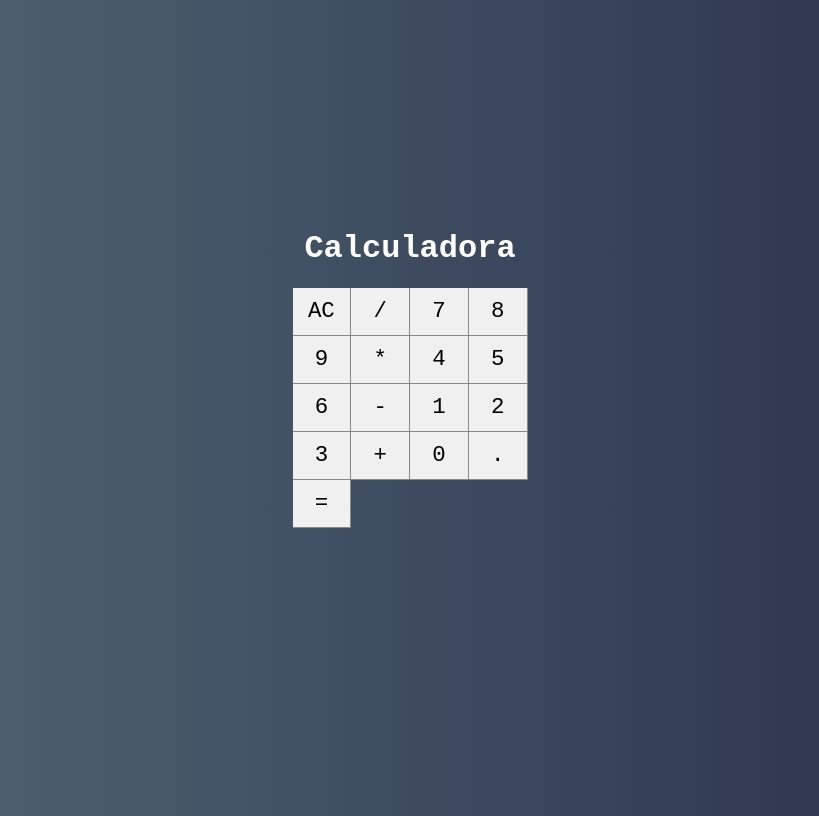
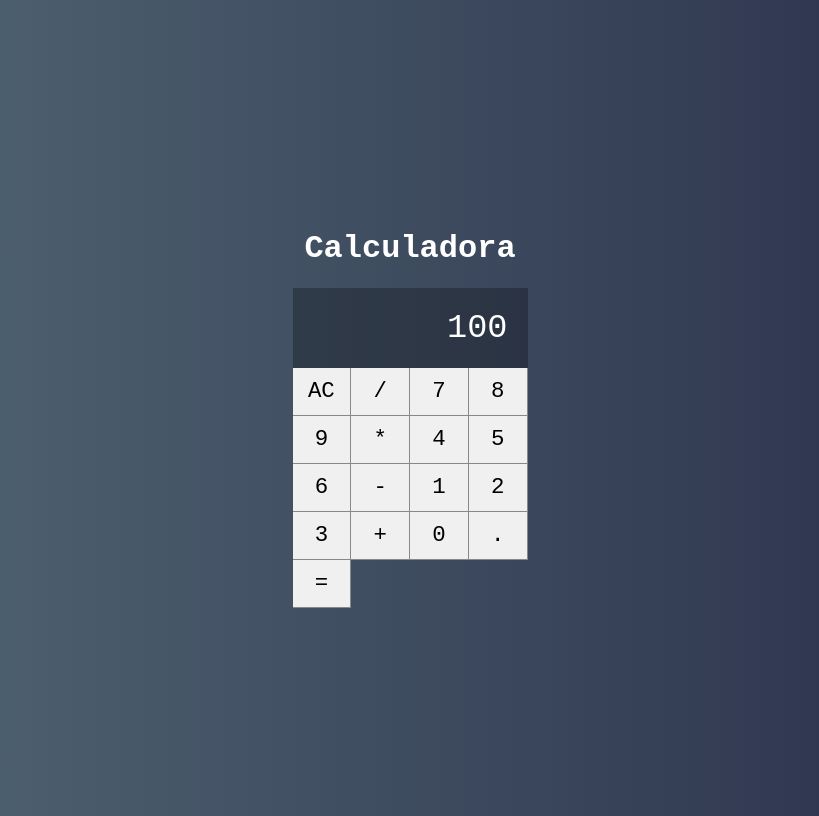
Before and after one commit to leandrosfarias/calculadora-react, a React (Create React App) app: page / in a window 1280 px wide. Shown: the whole page, without its empty margins (230-1049 px from the left). Built offline with nearby package versions, Linux system fonts and the light colour scheme.

Commit message:
Componente display

```diff
--- /dev/null
+++ b/src/Componentes/Display.css
@@ -0,0 +1,10 @@
+.display {
+    grid-column: span 4;
+    background-color: #0004;
+    display: flex;
+    justify-content: flex-end;
+    align-items: center;
+    padding: 20px;
+    font-size: 2.1em;
+    overflow: hidden;
+}
--- /dev/null
+++ b/src/Componentes/Display.jsx
@@ -0,0 +1,4 @@
+import './Display.css';
+
+export default props =>
+    <div className="display">{props.value}</div>
--- a/src/main/Calculadora.css
+++ b/src/main/Calculadora.css
@@ -4,5 +4,5 @@
     overflow: hidden;
     display: grid;
     grid-template-columns: repeat(4, 25%);
-    grid-template-rows: 48px 48px 48px 48px 48px;
+    grid-template-rows: 1fr 48px 48px 48px 48px 48px;
 }
--- a/src/main/Calculadora.jsx
+++ b/src/main/Calculadora.jsx
@@ -1,11 +1,13 @@
 import React, { Component } from "react";
 import './Calculadora.css';
 import Botao from "../Componentes/Botao";
+import Display from "../Componentes/Display";
 
 export default class Calculadora extends Component {
     render() {
         return (
             <div className="calculadora">
+                <Display value={100}/>
                 <Botao label="AC"/>
                 <Botao label="/"/>
                 <Botao label="7"/>
```
